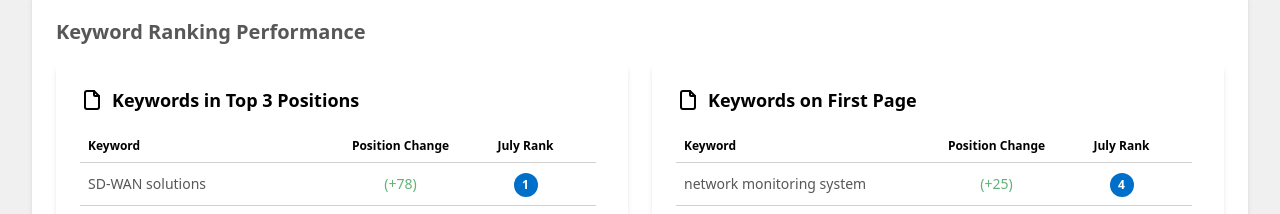
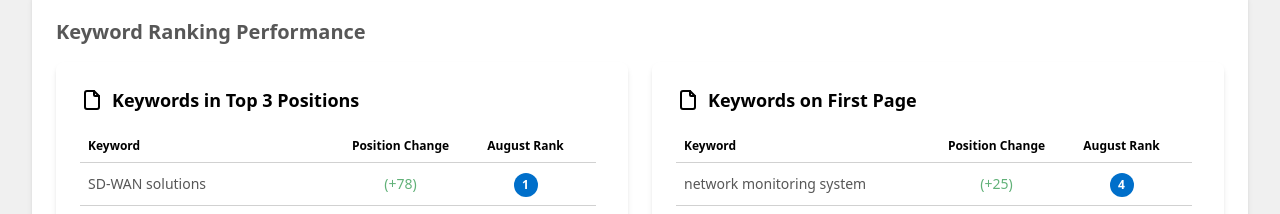
Before and after one commit to sandhika-leadwalnut/fortinet_august2026, a React (Vite) app: page / in a window 1280 px wide. Shown: the part 2541-2755 px from the top of the page. Built offline with nearby package versions, Linux system fonts and the light colour scheme.

Commit message:
keyword rank header

```diff
--- a/components/KeywordListCard.tsx
+++ b/components/KeywordListCard.tsx
@@ -20,7 +20,7 @@ export const KeywordListCard = ({
         <div className="grid grid-cols-12 px-2 py-2 text-xs font-semibold text-[#000000] border-b border-[#D1D1D1]">
           <div className="col-span-6">Keyword</div>
           <div className="col-span-3 text-center">Position Change</div>
-          <div className="col-span-3 text-center">July Rank</div>
+          <div className="col-span-3 text-center">August Rank</div>
         </div>
         {data.map((kw, index) => {
           const displayChange = kw.change;
```
